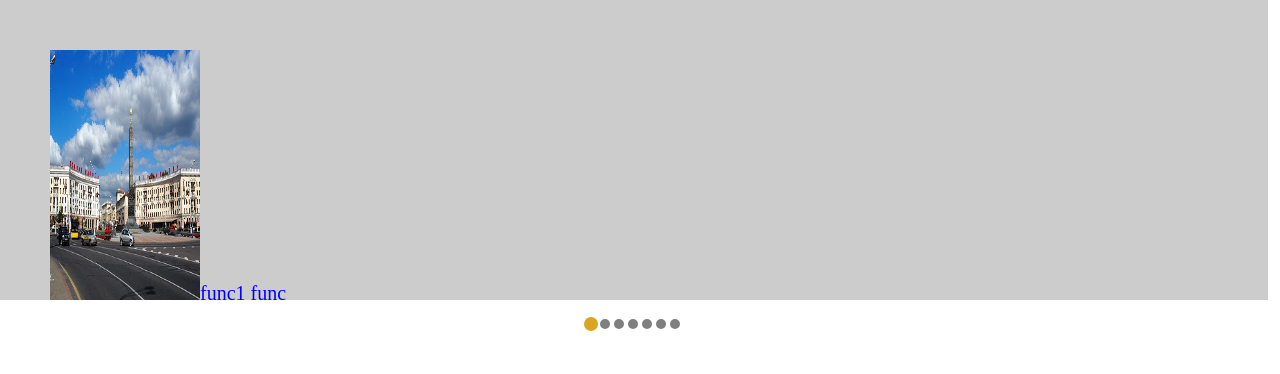
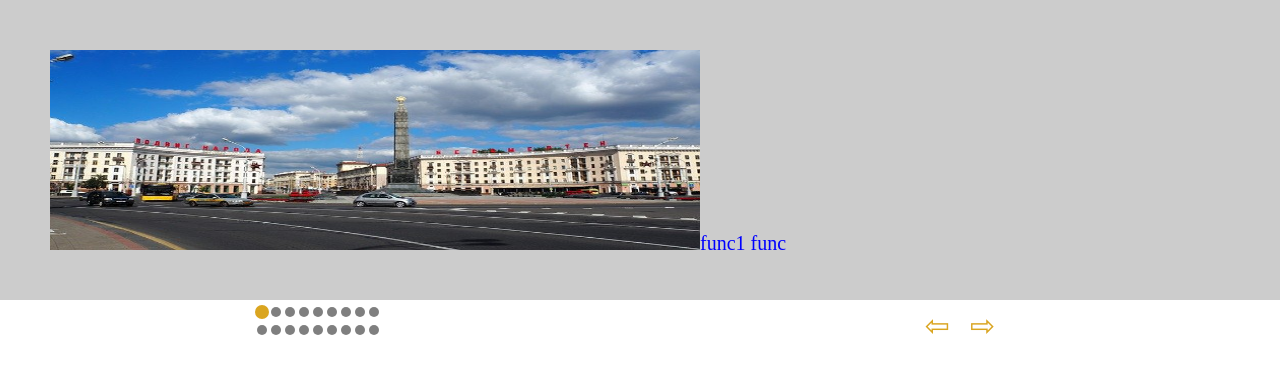
Before and after one commit to Yaugenchick/scandiweb, a React app: page / in a window 1280 px wide. Shown: the top 374 px of the page. Built offline with nearby package versions, Linux system fonts and the light colour scheme.

Commit message:
working with navigation and pagination for dots-component

```diff
--- a/src/components/app.jsx
+++ b/src/components/app.jsx
@@ -6,8 +6,8 @@ import a3 from './../assets/sky2.png';
 import a4 from './../assets/sky3.png';
 import a5 from './../assets/sky4.png';
 
-const WIDTH = 150
-const HEIGHT = 250
+const WIDTH = 650
+const HEIGHT = 200
 const Func0 = () => <div style={{ height: "200px", fontSize: "20px" ,color: "blue", padding: "50px", background: "#ccc"}}>
 	<img src={a1} width={WIDTH} height={HEIGHT}  alt=""/>
 	func1 func</div>
@@ -29,7 +29,7 @@ const App = () => {
 		<Carousel
 			animationType={"scale"}
 			dots={true}
-			controls={false}
+			controls={true}
 			dotTheme={"rgba(0, 0, 0, .5)"}
 			activeDotTheme={"goldenrod"}
 			buttonTheme={"goldenrod"}
@@ -47,7 +47,19 @@ const App = () => {
 				<Func3/>
 			</div>
 			<div>
-				<Func4/>
+				<Func2/>
+			</div>
+			<div>
+				<Func3/>
+			</div>
+			<div >
+				<Func0/>
+			</div>
+			<div>
+				<Func1/>
+			</div>
+			<div>
+				<Func2/>
 			</div>
 			<div >
 				<Func0/>
@@ -62,7 +74,10 @@ const App = () => {
 				<Func3/>
 			</div>
 			<div>
-				<Func4/>
+				<Func2/>
+			</div>
+			<div>
+				<Func3/>
 			</div>
 			<div >
 				<Func0/>
@@ -73,12 +88,6 @@ const App = () => {
 			<div>
 				<Func2/>
 			</div>
-			<div>
-				<Func3/>
-			</div>
-			<div>
-				<Func4/>
-			</div>
 		</Carousel>
 
 	);
--- a/src/components/carousel.jsx
+++ b/src/components/carousel.jsx
@@ -7,8 +7,10 @@ import { useAvailableContent } from './../reactHooks/useAvailableContent'
 import { isMobileTablet } from '../reactHooks/isMobileTablet'
 import { useAnimation } from '../reactHooks/useAnimation'
 import { useNavigator } from '../reactHooks/useNavigator'
+import usePaginationForDots from './../reactHooks/usePaginationForDots';
 
 import styled, { createGlobalStyle } from 'styled-components'
+
 
 const GlobalStyle = createGlobalStyle`
     body {
@@ -17,7 +19,7 @@ const GlobalStyle = createGlobalStyle`
     }
 `
 const WraperApp = styled.div`
-    width: calc(100% - 12px);
+    width: 100%;
     overflow: hidden;
 `
 const WraperControls = styled.div`
@@ -45,6 +47,8 @@ const Carousel = React.memo(({
     } = useAvailableContent(controls)
 
     let { data } = useData({ children })
+    let { currentDots } = usePaginationForDots({data, activeIndex})
+    //console.log(currentDots, tempcurrentDots)
     let { networkStatusSpeed } = useNavigator()
     let { controlsForAnimation, setControlsForAnimation, dotsIndex, setDotsIndex } = useAnimation()
 
@@ -122,6 +126,7 @@ const Carousel = React.memo(({
                 <WraperControls>
                     {dots && (
                         <Dots
+                            currentDots={currentDots}
                             controlsSlider={controlsSliderWithDots}
                             data={data}
                             activeIndex={activeIndex}
--- a/src/components/dots.jsx
+++ b/src/components/dots.jsx
@@ -1,19 +1,44 @@
-import React from 'react'
+import React, { useState, useEffect } from 'react'
 import { v4 as uuidv4 } from 'uuid';
 import styled from 'styled-components'
-
+//overflow: hidden
 const WraperDots = styled.div`
-    max-width: 100px;
-    height: 20px;
-    overflow: hidden;
+    max-width: 130px;
+    height: 45px;
     grid-row: 1/2;
     grid-column: ${props => props.controls ? "1/2" : "1/3"};
     justify-self: center;
 `
+
 const Dot = styled.div`
     display: inline-block;
-    width: 10px;
-    height: 10px;
+    border: ${props => console.log(props)};
+    width: ${({last, perLast, second, first, index, active, activeIndex, length}) => {
+      if(first === index && !active && activeIndex > 3) {
+        return "5px"
+      } else if (second === index && activeIndex >= 5){
+        return "7px"
+      } else if (last === index && !active && activeIndex === length - 3) {
+        return "5px"
+      } else if (perLast === index && !active && activeIndex === length - 3) {
+        return "7px"
+      } else {
+        return "10px"
+      }
+    }};
+    height: ${({last,perLast, second, first, index, active, activeIndex, length}) => {
+      if(first === index && !active && activeIndex > 3) {
+        return "5px"
+      } else if (second === index && activeIndex >= 5) {
+        return "7px"
+      } else if (last === index && activeIndex === length - 3) {
+        return "5px"
+      } else if (perLast === index && activeIndex === length - 3) {
+        return "7px"
+      } else {
+        return "10px"
+      }
+    }};
     border-radius: 50%;
     background: ${props => props.active ? props.activeDotTheme : props.dotTheme};
     transform: ${props => props.active ? "scale(1.4)" : "scale(1)"};
@@ -21,25 +46,62 @@ const Dot = styled.div`
     cursor: pointer;
 `
 
-const Dots = React.memo(({ controlsSlider, data, activeIndex, dotTheme, activeDotTheme, controls}) => {
+const Dots = React.memo(({currentDots, controlsSlider, data, activeIndex, dotTheme, activeDotTheme, controls}) => {
 
     const handleClick = (event, index) => {
         controlsSlider(event, index)
     }
-    // add visible active pagination
+
     const dots = data.map((_ , index) =>
     (<Dot
+        length={data.length}
+        index={index}
+        activeIndex={activeIndex}
+        last={data.length - 1}
+        perLast={data.length - 2}
+        first={data.length - data.length}
+        second={data.length - data.length + 1}
         active={activeIndex === index}
         dotTheme={dotTheme}
         activeDotTheme={activeDotTheme}
         key={uuidv4()}
         onClick={(event) => handleClick(event, index)}/>))
     return (
+
         <WraperDots
         controls={controls}
         >
             {dots}
+
         </WraperDots>
+
     )
 })
 export default Dots
+
+
+/*
+
+// Logic for displaying todos
+    const indexOfLastTodo = currentPage * todosPerPage;
+    const indexOfFirstTodo = indexOfLastTodo - todosPerPage;
+    const currentTodos = todos.slice(indexOfFirstTodo, indexOfLastTodo);
+
+    const renderTodos = currentTodos.map((todo, index) => {
+      return <li key={index}>{todo}</li>;
+    });*/
+
+// leftIndex = (currentPage - 1) * (dataPerPage - 1)
+//rightIndex = currentPage * (dataPerPage - 1)
+/*
+if (
+  (
+    index === (dataPerPage - 1) * currentPage &&
+    currentPage <totalPages
+  ) || (
+    index === (dataPerPage - 1) * (currentPage - 1) &&
+    index! == 0
+  )
+)
+  return 'Эта точка маленький'
+*/
--- /dev/null
+++ b/src/reactHooks/usePaginationForDots.jsx
@@ -0,0 +1,8 @@
+import React, {useState, useEffect} from 'react'
+
+const usePaginationForDots = ({data}) => {
+	let currentDots;
+
+	return {currentDots}
+}
+export default usePaginationForDots
```
